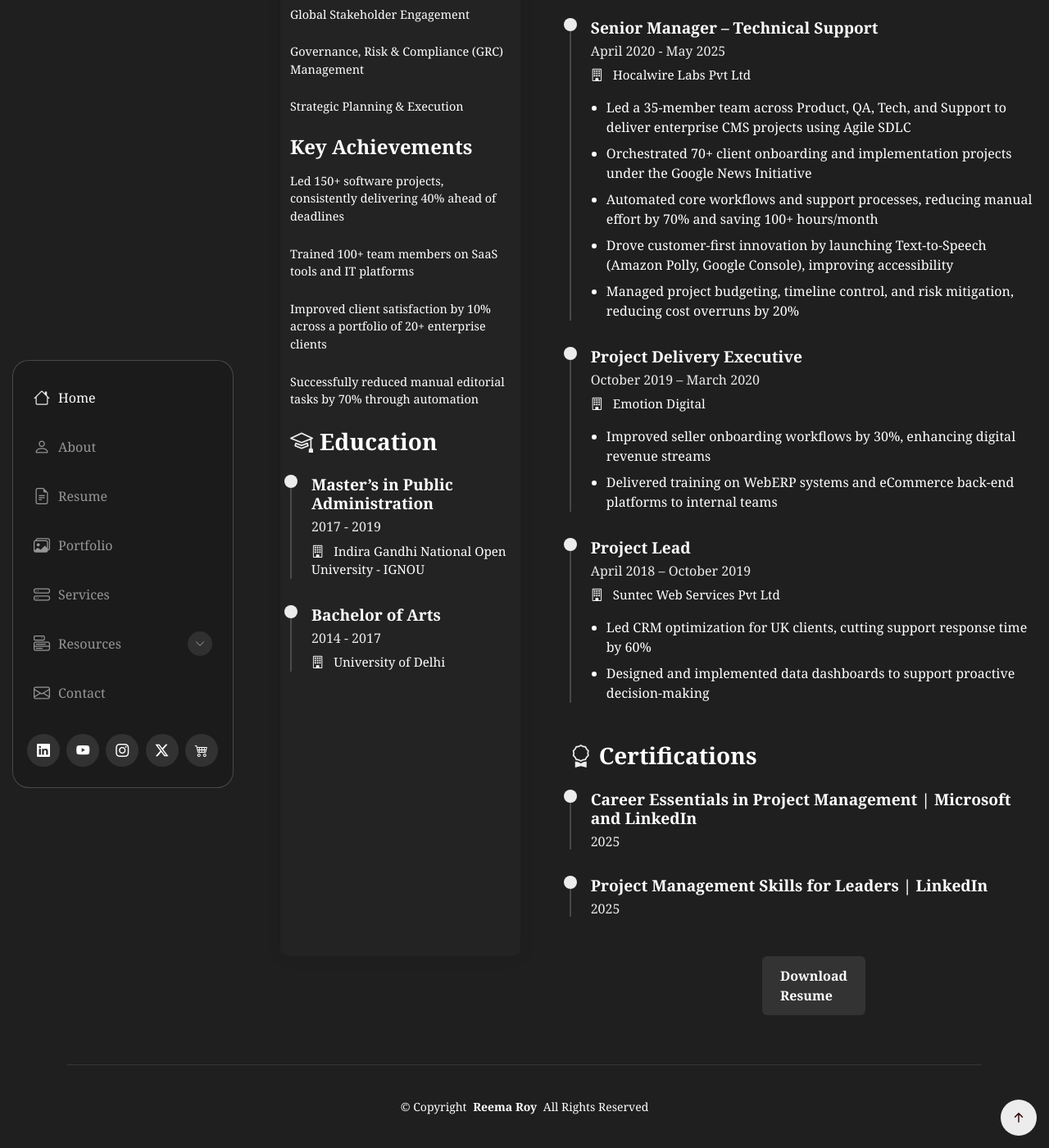
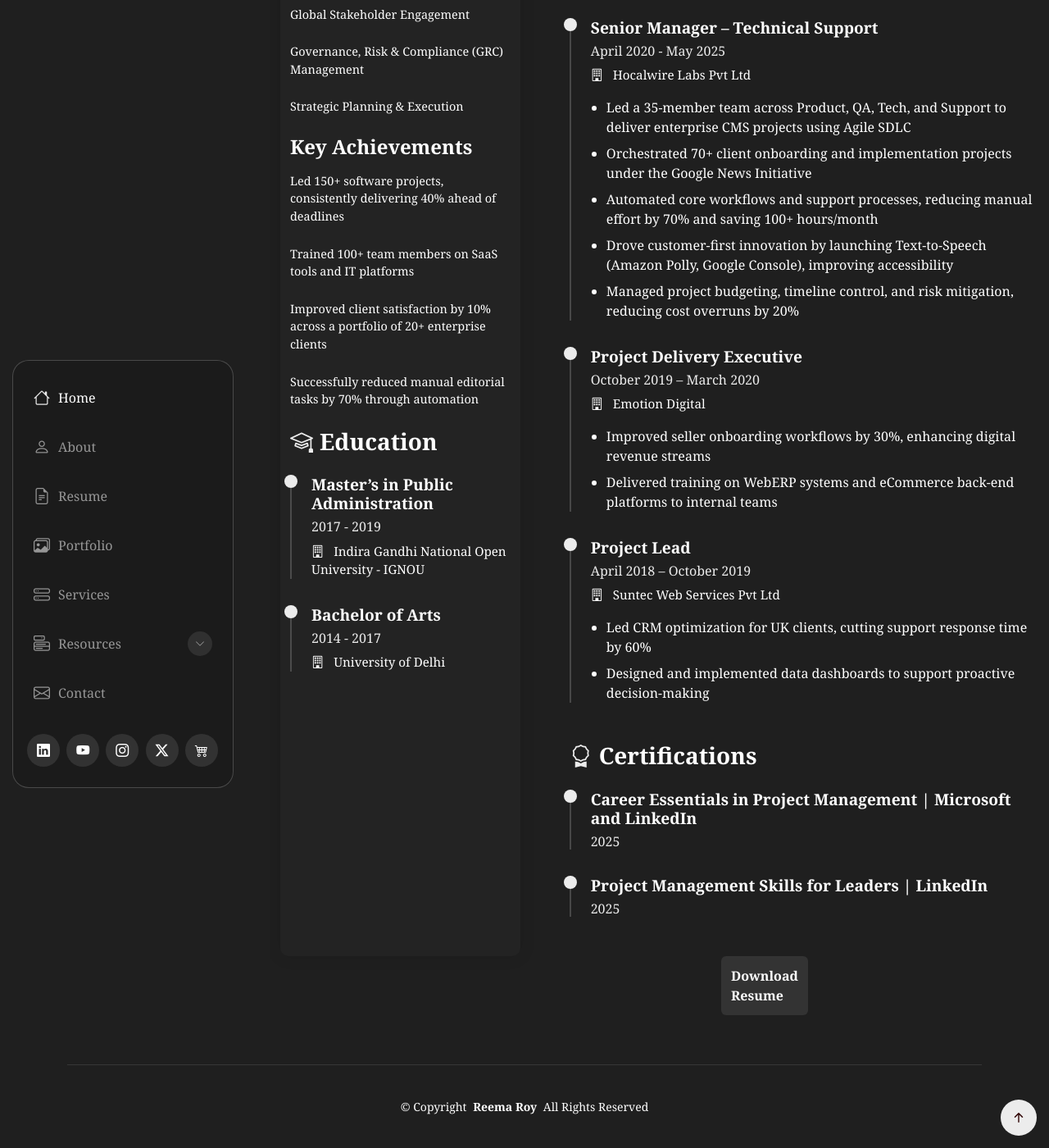
Before and after one commit to iamreemaroy/Reema-Roy, a Jekyll site: the page resume.html, which Jekyll copies as it is, in a window 1280 px wide and 1400 px high, scrolled down 1764 px. Shown: the whole window at 82% size. Built offline with Jekyll 4.4.1, drawn with Linux system fonts in a browser that asks for light colours.

Commit message:
Update resume.html

```diff
--- a/resume.html
+++ b/resume.html
@@ -325,9 +325,10 @@
 
       </div>
       <a href="Reema-Roy-Resume.pdf" download="" class="resume-download-btn" style="
-          margin-left: 600px;margin-right: 600px;
+          margin-left: 550px;
+          margin-right: 550px;
           display: inline-block;
-          padding: 12px 22px;
+          padding: 12px 12px;
           background-color: #111;
           color: #fff;
           text-decoration: none;
@@ -337,6 +338,14 @@
           background-color: #333;"
         >
         Download Resume</a>
+
+      <style>
+        @media screen and (max-width: 600px) {
+          a.resume-download-btn {
+                display: flow !important;
+          }
+        }
+        </style>
 
     </section><!-- /Resume Section -->
 
```
